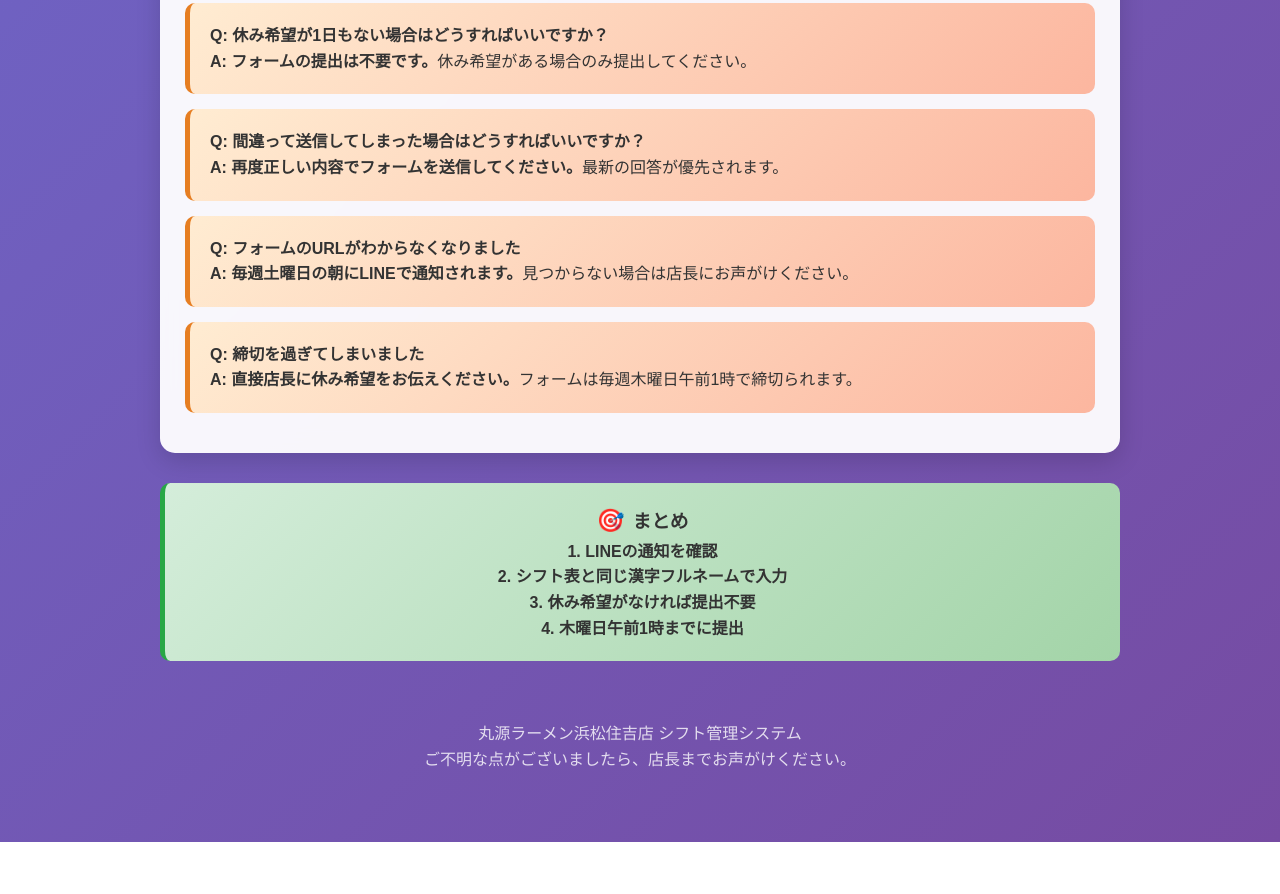
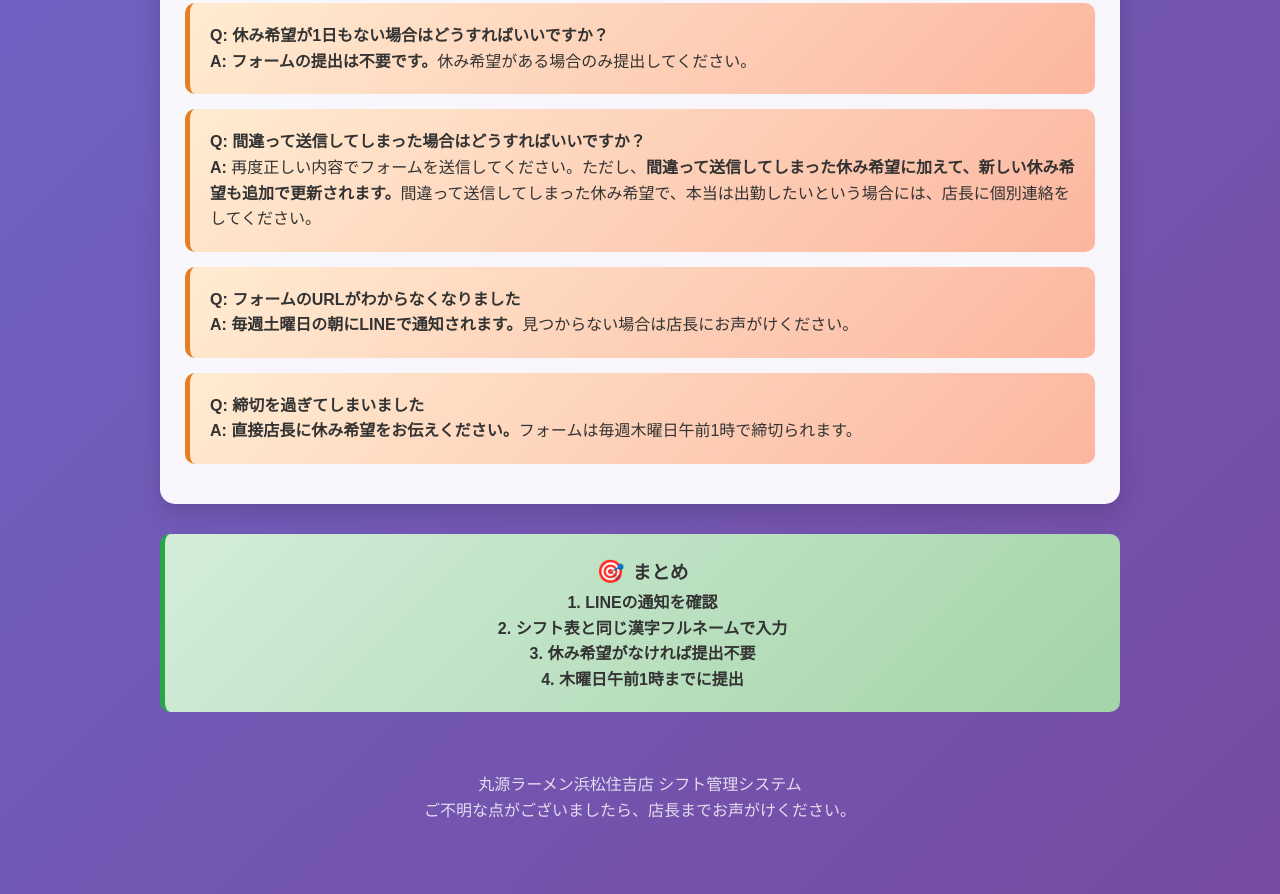
Before and after one commit to bowme3/bowme3.github.io, a plain HTML site: page index.html in a window 1280 px wide. Shown: the part 2750-3644 px from the top of the page. Before the commit the page ends 3592 px from the top, so only its background shows below. Drawn offline with Linux system fonts and the light colour scheme.

Commit message:
Update index.html

```diff
--- a/index.html
+++ b/index.html
@@ -392,7 +392,7 @@
 
             <div class="highlight-box">
                 <p><strong>Q: 間違って送信してしまった場合はどうすればいいですか？</strong></p>
-                <p><strong>A: 再度正しい内容でフォームを送信してください。</strong>最新の回答が優先されます。</p>
+                <p><strong>A:</strong> 再度正しい内容でフォームを送信してください。ただし、<strong>間違って送信してしまった休み希望に加えて、新しい休み希望も追加で更新されます。</strong>間違って送信してしまった休み希望で、本当は出勤したいという場合には、店長に個別連絡をしてください。</p>
             </div>
 
             <div class="highlight-box">
```
